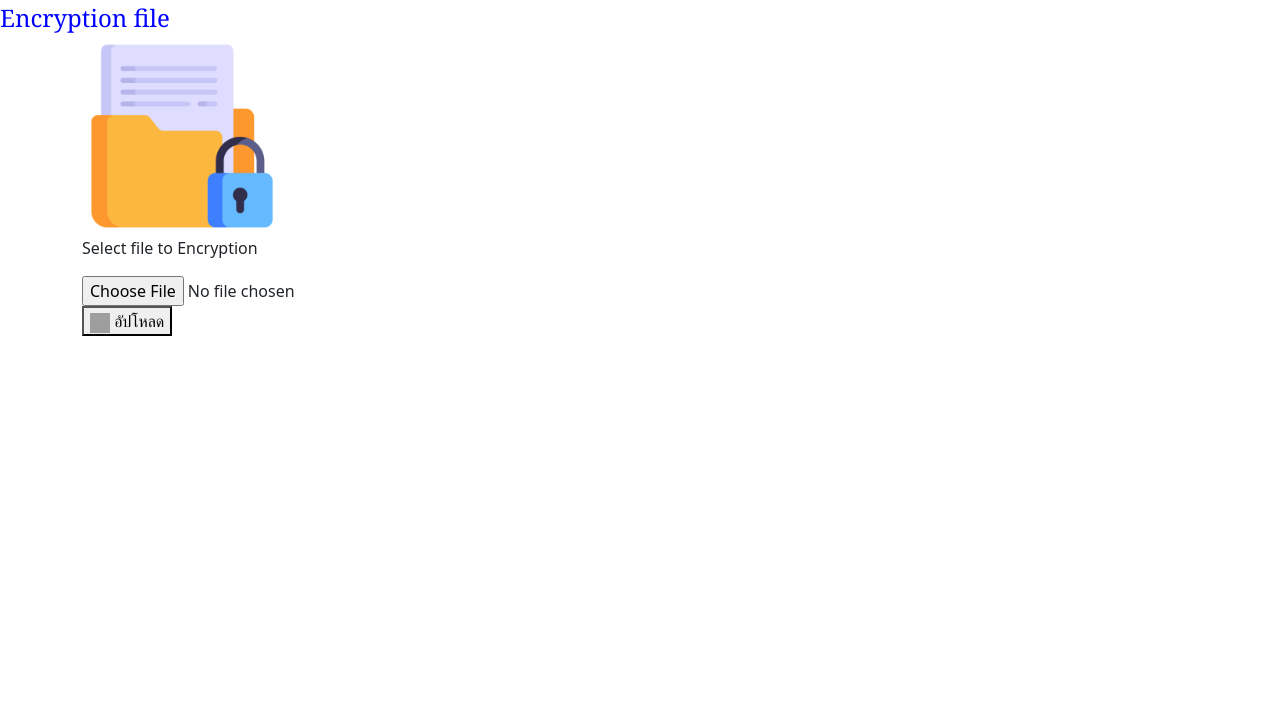
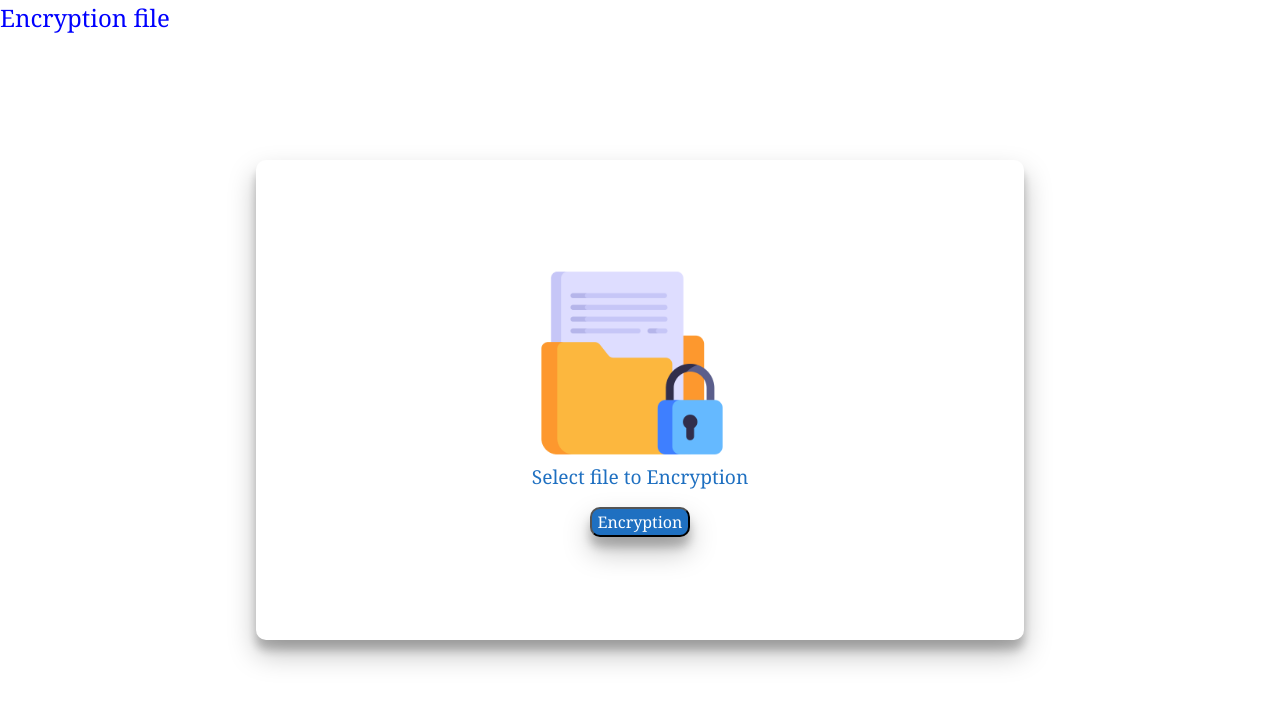
Before and after one commit to TharadonHeebnak/FHE-Webapplication, an Angular app: page /input-file in a window 1280 px wide. Shown: the top 704 px of the page. Built offline with nearby package versions, Linux system fonts and the light colour scheme; grey boxes are pictures that could not be loaded.

Commit message:
change layout

```diff
--- a/src/app/input-file/input-file.component.html
+++ b/src/app/input-file/input-file.component.html
@@ -3,25 +3,27 @@
 </div>
 
 
-<form action="/upload" method="post" enctype="multipart/form-data">
+<form action="/encryption" method="post" enctype="multipart/form-data">
     <div class="container">
-        <div class="row-12">
+      <div class="input-feild">
+        <div class="row">
+          <label for="fileInput">
             <div class="col-12">
-                <label for="fileInput">
                   <img src="assets\6802071.png" alt="File Icon" width="200" height="200">
-                </label>
-                <p>Select file to Encryption</p>
+                <p class="discrip">Select file to Encryption</p>
             </div>
+            <div class="col-12" [hidden]="true">
+              <input type="file" id="fileInput" name="fileInput">
+          </div>
+        </label>
         </div>
+      </div>
+
         <div class="row">
             <div class="col-12">
-                <input type="file" id="fileInput" name="fileInput">
-            </div>
-        </div>
-        <div class="row">
-            <div class="col-12">
-                <button type="submit">
-              <img src="submit_icon.png" alt="Submit Icon" width="20" height="20"> อัปโหลด
+                <button type="submit" class="submit">
+                  Encryption
+              <!-- <img src="submit_icon.png" alt="Submit Icon" width="20" height="20"> อัปโหลด -->
             </button>
             </div>
         </div>
--- a/src/app/input-file/input-file.component.scss
+++ b/src/app/input-file/input-file.component.scss
@@ -3,10 +3,32 @@
 //     display: flex;
 //     flex-direction: column;
 //     align-items: center;
+//     border: 1px solid;
+//     border-radius: 30px;
+//     padding: 0 50px;
+
 // }
+*{
+  font-family: Georgia, 'Times New Roman', Times, serif;
+}
 
-.container.row {
-    background-color: rgb(8, 125, 221);
+.container {
+	background-color: #ffffff;
+	border-radius: 10px;
+  	box-shadow: 0 14px 28px rgba(0,0,0,0.25),
+			0 10px 10px rgba(0,0,0,0.22);
+	position: fixed;
+	overflow: hidden;
+	width: 768px;
+	max-width: 100%;
+	min-height: 480px;
+    top: 50%;
+    left: 50%;
+    transform: translate(-50%, -50%);
+    display: flex;
+    flex-direction: column;
+    justify-content: center;
+    align-items: center;
 }
 
 .top-bar {
@@ -31,3 +53,20 @@
 .example-spacer {
     flex: 1 1 auto;
 }
+
+.submit{
+	border-radius: 10px;
+  	box-shadow: 0 14px 28px rgba(0,0,0,0.25),
+			0 10px 10px rgba(0,0,0,0.22);
+  background-color: #1F70C1;
+  color: #ffffff;
+  size: 50%;
+}
+
+.discrip{
+  font-size: larger;
+  color: #1F70C1;
+}
+.input-field {
+  border: 100px solid;
+}
```
